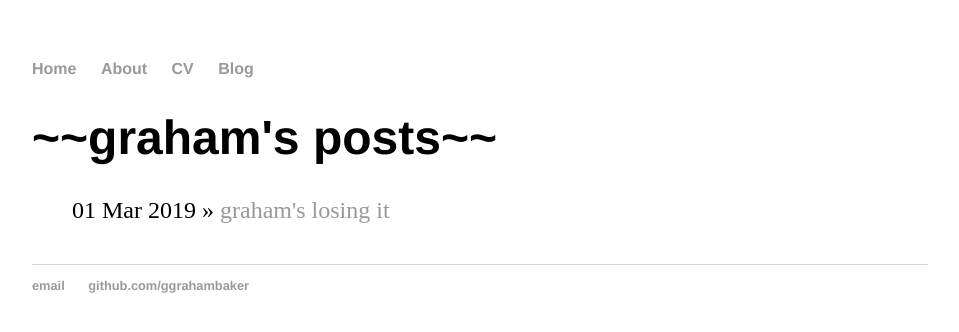
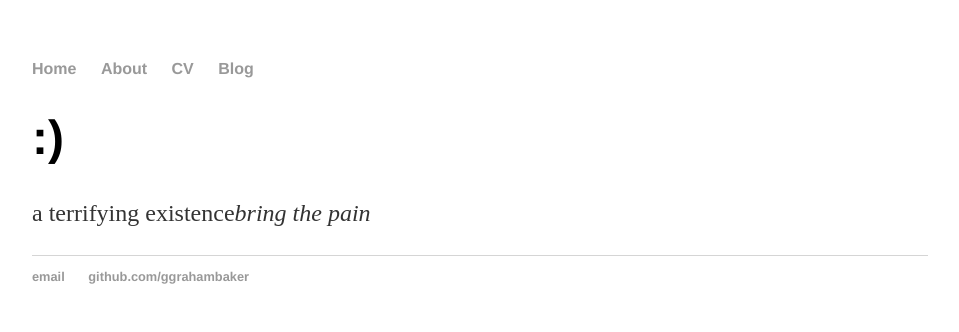
Before and after one commit to ggrahambaker/ggrahambaker.github.io, a Jekyll site: the page built from blog/index.html, in a window 1280 px wide. Shown: the top 332 px of the page, without its empty margins (160-1119 px from the left). Built offline with Jekyll 4.4.1, drawn with Linux system fonts in a browser that asks for light colours.

Commit message:
edit about

```diff
--- a/blog/index.html
+++ b/blog/index.html
@@ -1,11 +1,8 @@
 ---
 layout: default
-title: graham's posts
+title: ~who is~ graham
 ---
-	<h1>~~{{ page.title }}~~</h1>
-	<ul class="posts">
-
-	  {% for post in site.posts %}
-	    <li><span>{{ post.date | date_to_string }}</span> » <a href="{{ post.url }}" title="{{ post.title }}">{{ post.title }}</a></li>
-	  {% endfor %}
-	</ul>
+<div class="blurb">
+	<h1>:)</h1>
+	<p>a terrifying existence<em>bring the pain</em></p>
+</div><!-- /.blurb -->
```
Also changed, not shown: _posts/one.md (deleted, +0 -7 lines), _posts/two.md (deleted, +0 -7 lines), _config.yml (line endings or trailing spaces).
